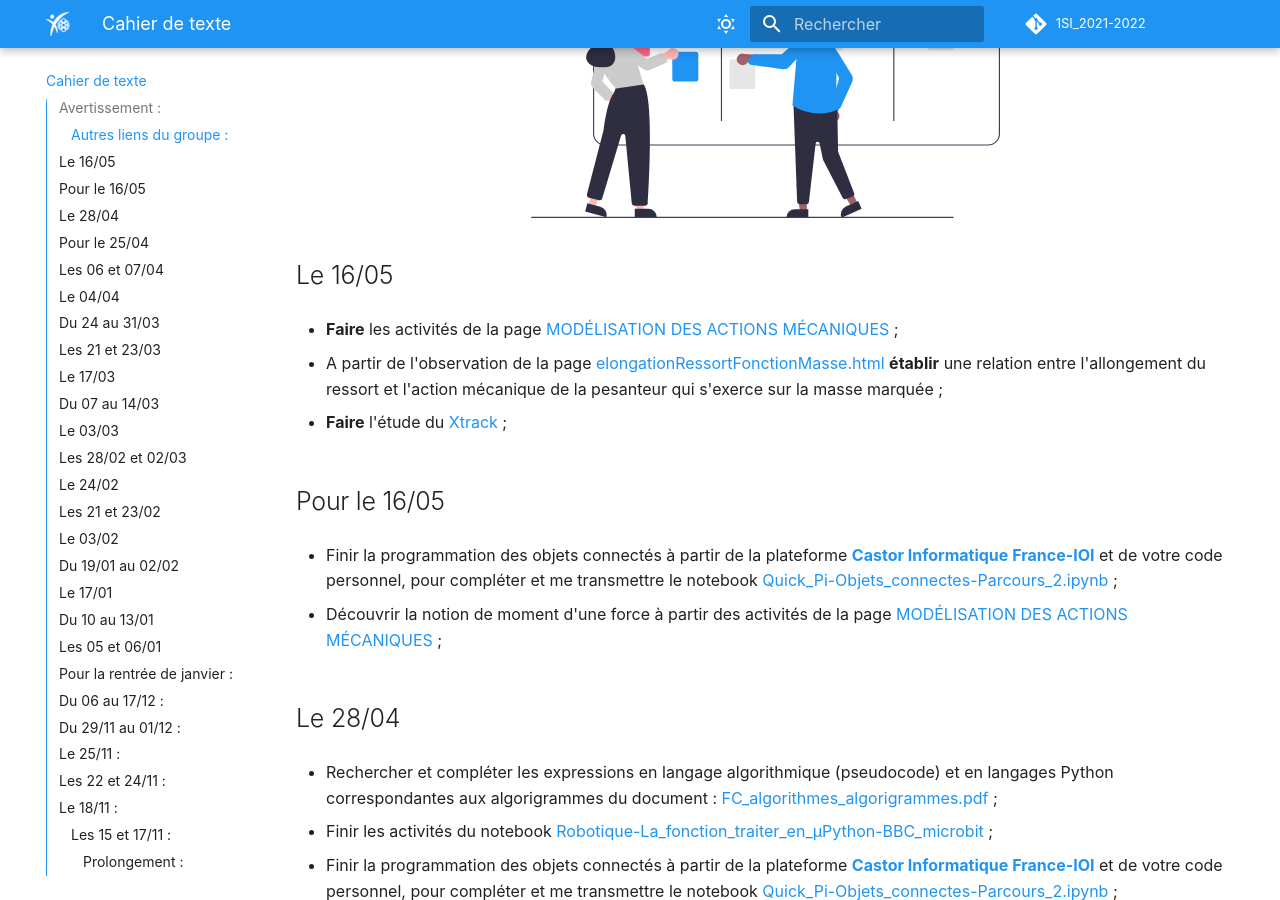
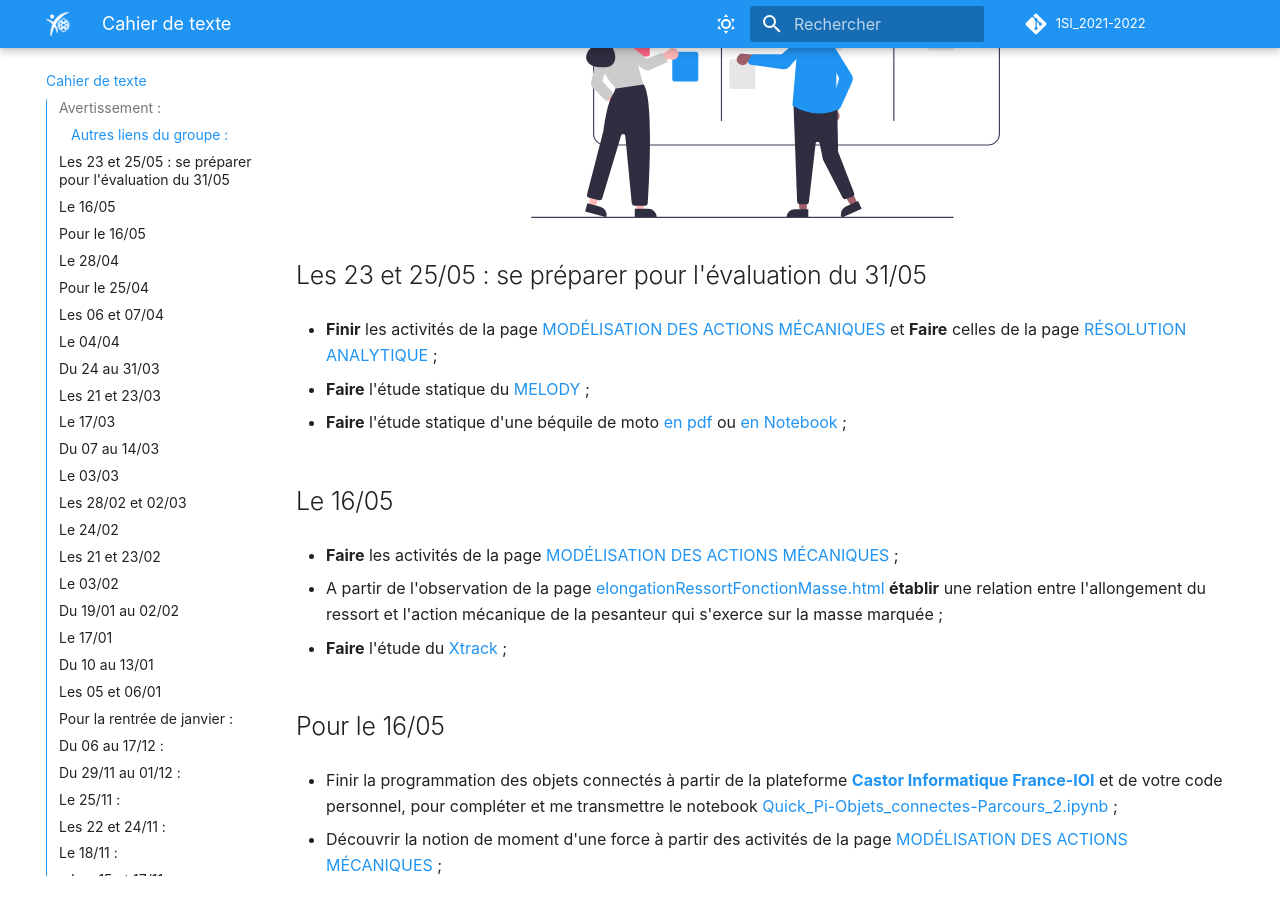
Before and after one commit to ericECmorlaix/1SI_2021-2022, an MkDocs documentation site: the page built from docs/index.md, in a window 1280 px wide and 900 px high, scrolled down 629 px. Built offline with MkDocs 1.6.1 and Material for MkDocs 9.7.7, drawn with Linux system fonts in a browser that asks for light colours; comment, search, counter and statistics services are not loaded.

Commit message:
MAJ 21/05

```diff
--- a/docs/index.md
+++ b/docs/index.md
@@ -14,6 +14,14 @@
 
 
 [mail]: mailto:eric.madec@ecmorlaix.fr "eric.madec@ecmorlaix.fr"
+
+## Les 23 et 25/05 : se préparer pour l'évaluation du 31/05
+
+- **Finir** les activités de la page [MODÉLISATION DES ACTIONS MÉCANIQUES](https://sites.google.com/view/newecligne/m%C3%A9canique/statique/mod%C3%A9lisation-des-actions-m%C3%A9caniques){target=_blank} et **Faire** celles de la page [RÉSOLUTION ANALYTIQUE](https://sites.google.com/view/newecligne/m%C3%A9canique/statique/r%C3%A9solution-analytique){target=_blank} ;
+
+- **Faire** l'étude statique du [MELODY](./TD-MELODY-Statique.pdf){target=_blank} ;
+
+- **Faire** l'étude statique d'une béquile de moto [en pdf](./Actions_Mecaniques-Bequille_De_Moto.pdf){target=_blank} ou [en Notebook](https://nbviewer.org/github/ericECmorlaix/1SI_2021-2022/blob/main/docs/Actions_Mecaniques-Bequille_De_Moto.ipynb){target="_blank"}  ;
 
 ## Le 16/05
 
```
Also changed, not shown: docs/Actions_Mecaniques-Bequille_De_Moto.ipynb (added), 2 other files.
